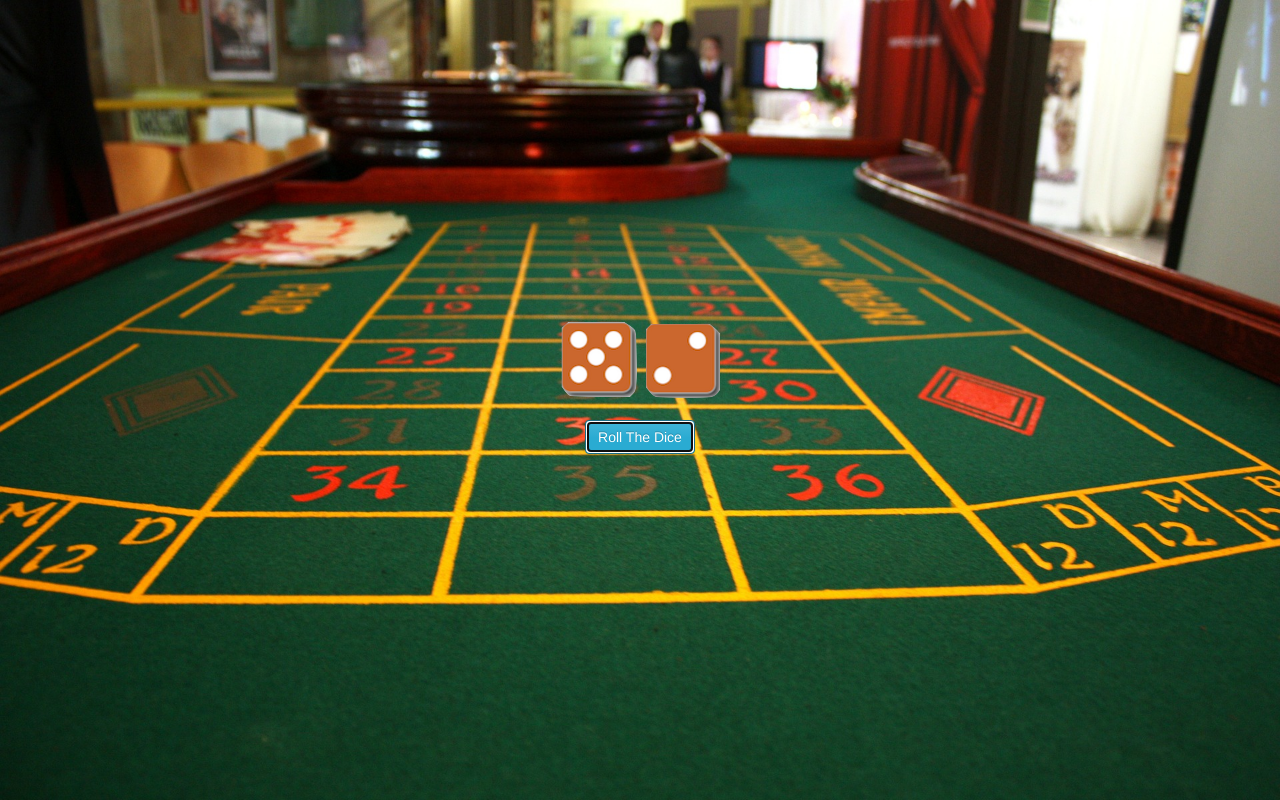
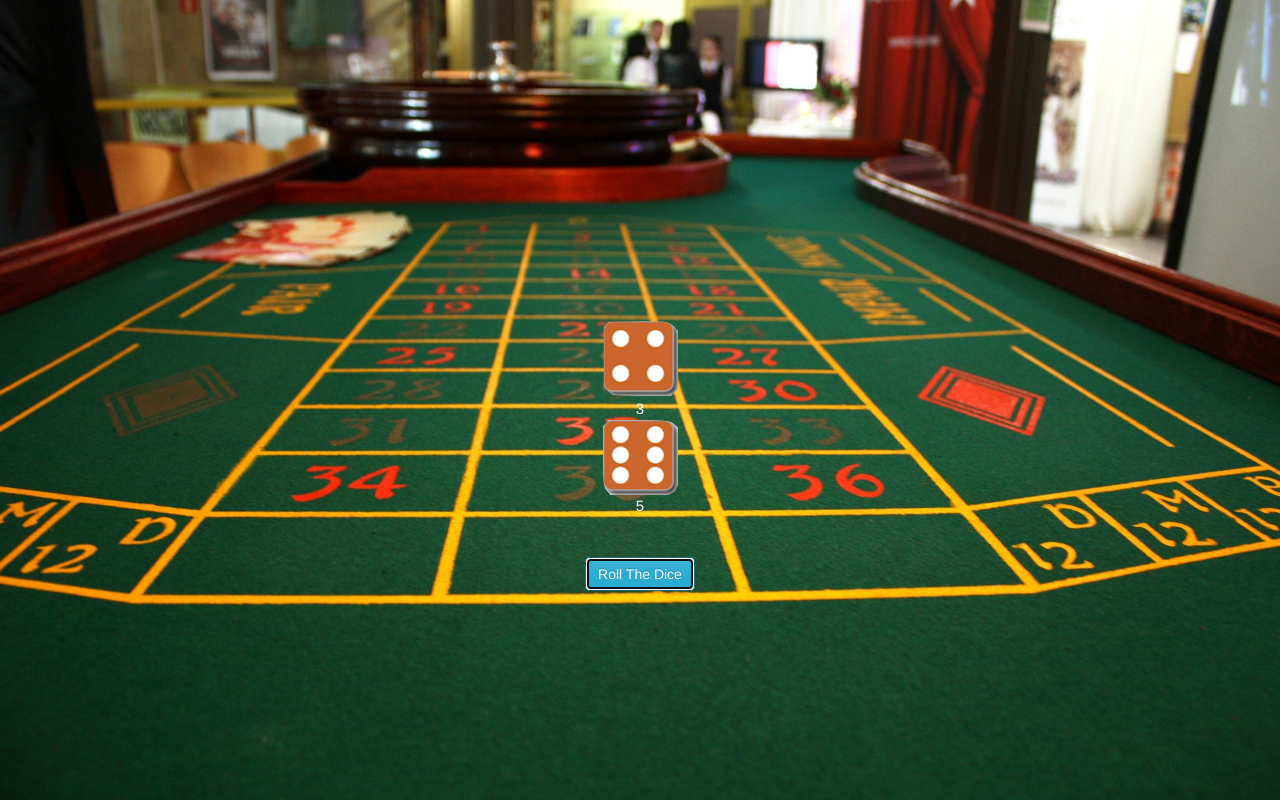
Before and after one commit to Clarke90/COMP1073FinalExam-, a plain HTML site: page index.html in a window 1280 px wide. Both pictures are taken after a click on the button "Roll The Dice". Drawn offline with Linux system fonts and the light colour scheme.

Commit message:
updated print string

```diff
--- a/Content/app.css
+++ b/Content/app.css
@@ -6,4 +6,15 @@ body{
 }
 #diceContainer{
     margin-top: 25%;
+    display: block;
 }
+#outputDiv{
+    font-size: 15px;
+    color: #fff;
+    font-weight: 300;
+}
+#outputDiv2{
+    font-size: 15px;
+    color: #fff;
+    font-weight: 300;
+}
--- a/Scripts/app.js
+++ b/Scripts/app.js
@@ -1,3 +1,4 @@
+// ROLLING THE DICE
 // declaring all of the dice images and their src to be pulled in
 var face0=new Image()
 face0.src="Content/img/dice1.png"
@@ -13,19 +14,18 @@ var face5=new Image()
 face5.src="Content/img/dice6.png"
 
 // The function to roll the dice
-
  function TossTheDice(){
     //Dice #1
         //create a random integer between 0 and 6
-        var randomdice=Math.round(Math.random()*6)
+        var randomdice=Math.round(Math.random()*5)
         //pull image from the src
         document.images["rolldice"].src=eval("face"+randomdice+".src")
-        console.log(randomdice);
+        document.getElementById("outputDiv").innerHTML = randomdice.toString();
+
     //Dice #2
         //create a random integer between 0 and 6 and offset this dice roll by adding one
-        var randomdice=Math.round(Math.random()*6+1)
+        var randomdice=Math.round(Math.random()*5+1)
         //pull image from the src
         document.images["rolldice2"].src=eval("face"+randomdice+".src")
-
-
+        document.getElementById("outputDiv2").innerHTML = randomdice.toString();
     }
--- a/index.html
+++ b/index.html
@@ -3,9 +3,12 @@
 
 <head>
     <meta charset="utf-8">
+    <meta name="description" content="A web application to roll a couple dice using javascript">
+    <meta name="keywords" content="html,css,javascript">
+    <meta name="author" content="Chad Clarke">
     <meta http-equiv="X-UA-Compatible" content="IE=edge">
     <meta name="viewport" content="width=device-width, initial-scale=1">
-    <meta name="Chad" >
+
     <!-- CSS Section -->
     <link rel="stylesheet" href="Content/css/bootstrap.min.css">
     <link rel="stylesheet" href="Content/css/bootstrap-theme.min.css">
@@ -18,10 +21,14 @@
     <div class="col-md-12 text-center" id="diceContainer">
         <div class="row">
             <img src="Content/img/dice1.png" name="rolldice">
+                <div id="outputDiv"></div>
+
             <img src="Content/img/dice2.png" name="rolldice2">
+                 <div id="outputDiv2"></div>
             <br>
             <br>
-            <button type="button" onClick="TossTheDice()" class="btn btn-info">Roll The Dice</button>
+            <button id="dicebtn" type="button" onClick="TossTheDice()" class="btn btn-info">Roll The Dice</button>
+
         </div>
     </div>
 
```
Lines whose indentation alone changed are shown as unchanged.
